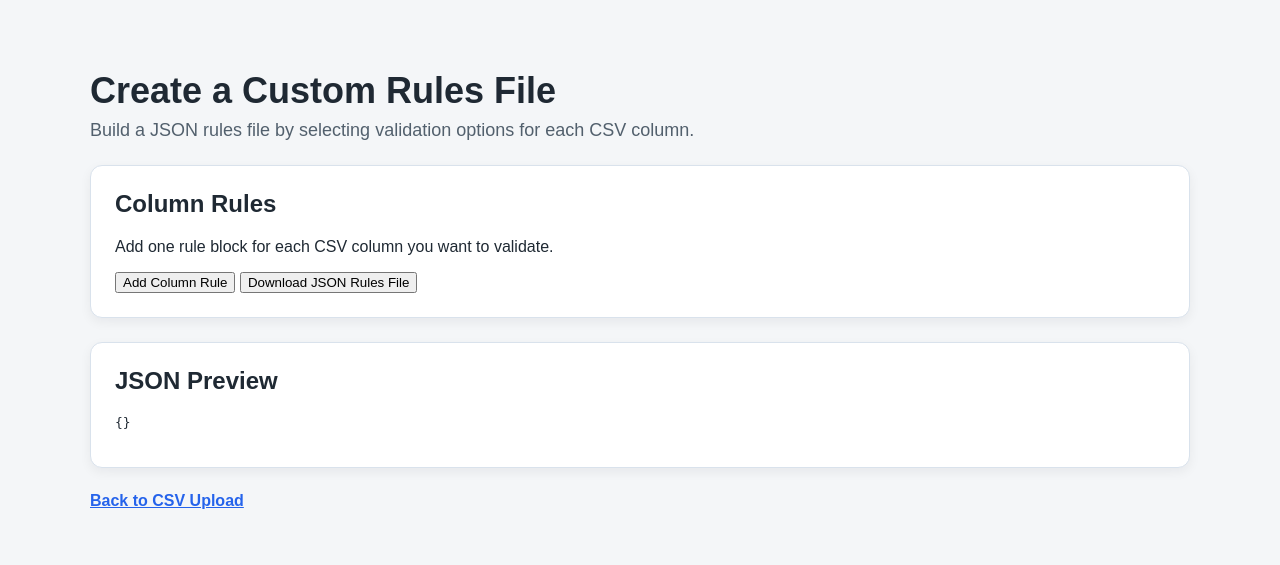
After one commit to rp2215/csv-quality-checker, a Flask app: page /rules-builder in a window 1280 px wide. The commit adds this page. Shown: the top 565 px of the page. Run offline with Flask 3, Linux system fonts and the light colour scheme.

Commit message:
added custom rule builder page to web app and started working on javascript functionality for creating custom .json files

```diff
--- a/src/web_app/app.py
+++ b/src/web_app/app.py
@@ -145,5 +145,13 @@ def index():
 
     return render_template("index.html")
 
+# custom rules builder page if user want to create .json file through browser
+@app.route("/rules-builder", methods=["GET"])
+def rules_builder():
+
+    return render_template("rules_builder.html")
+
+
+
 if __name__ == "__main__":
     app.run(debug=True)
--- /dev/null
+++ b/src/web_app/static/rules_builder.js
@@ -0,0 +1,68 @@
+const rulesContainer = document.getElementById("rules-container");
+const rulesPreview = document.getElementById("rules-preview");
+
+// add one blank rule to page
+function addRuleBlock() {
+
+    const ruleBlock = document.createElement("div") // wrapper for one rule
+    ruleBlock.className = "rule-builder-card"
+
+    // add input fields
+    ruleBlock.innerHTML = `
+
+        <label> Column Name </label>
+
+        <input
+            type="text"
+            class="rule-column-name"
+            placeholder="Example: age"
+        >
+
+        <label> Required Column </label>
+
+        <select class = "rule-required">
+            <option value="true">Yes</option>
+            <option value="false">No</option>
+        </select>
+
+        <label> Type Check </label>
+
+        <select class = "rule-type">
+            <option value=""> No type check</option>
+            <option value="integer">Integer</option>
+            <option value="date">Date</option>
+            <option value="boolean">Boolean</option>
+        </select>
+
+        <label> Max Missing Percentage </label>
+
+        <input
+            type="number"
+            class="rule-missing-percent"
+            min="0"
+            max="100"
+            step="0.01" <!-- smallest alllowed increment value --!>
+            placeholder="Example: 0"
+        >
+
+        <button
+            type="button"
+            class="remove-button"
+            onclick="removeRuleBlock(this)"
+        >
+            Remove Rule
+        </button>
+    `;
+
+    // add rule block to page and update
+    rulesContainer.appendChild(ruleBlock);
+    updatePreview();
+}
+
+// removes one rule block from page
+function removeRuleBlock(button){
+
+    const ruleBlock = button.closest(".rule-builder-card") // block that contains clicked button
+    ruleBlock.remove()
+    updatePreview();
+}
--- /dev/null
+++ b/src/web_app/templates/rules_builder.html
@@ -0,0 +1,75 @@
+<!doctype html>
+<html lang="en">
+<head>
+    <meta charset="UTF-8">
+
+    <title>Create Rules File</title>
+
+    <link
+        rel="stylesheet"
+        href="{{ url_for('static', filename='style.css') }}"
+    >
+</head>
+<body>
+
+    <main class="page-container">
+
+        <section class="header-section">
+
+            <h1>Create a Custom Rules File</h1>
+
+            <p>Build a JSON rules file by selecting validation options for each CSV column.</p>
+
+        </section>
+
+        <section class="card">
+
+            <h2>Column Rules</h2>
+
+            <p>Add one rule block for each CSV column you want to validate.</p>
+
+            <div id="rules-container"></div>
+
+            <div class="button-row">
+
+                <button
+                    type="button"
+                    class="secondary-button"
+                    onclick="addRuleBlock()"
+                >
+                    Add Column Rule
+                </button>
+
+                <button
+                    type="button"
+                    onclick="downloadRulesFile()"
+                >
+                    Download JSON Rules File
+                </button>
+
+            </div>
+
+        </section>
+
+        <section class="card">
+
+            <h2>JSON Preview</h2>
+
+            <pre id="rules-preview">{}</pre>
+
+        </section>
+
+        <p class="back-link">
+            <a href="{{ url_for('index') }}">
+                Back to CSV Upload
+            </a>
+        </p>
+
+    </main>
+
+    <script
+        src="{{ url_for('static', filename='rules_builder.js') }}"
+    ></script>
+
+</body>
+</html>
```
Also changed, not shown: src/web_app/templates/index.html (+10 -0 lines).
